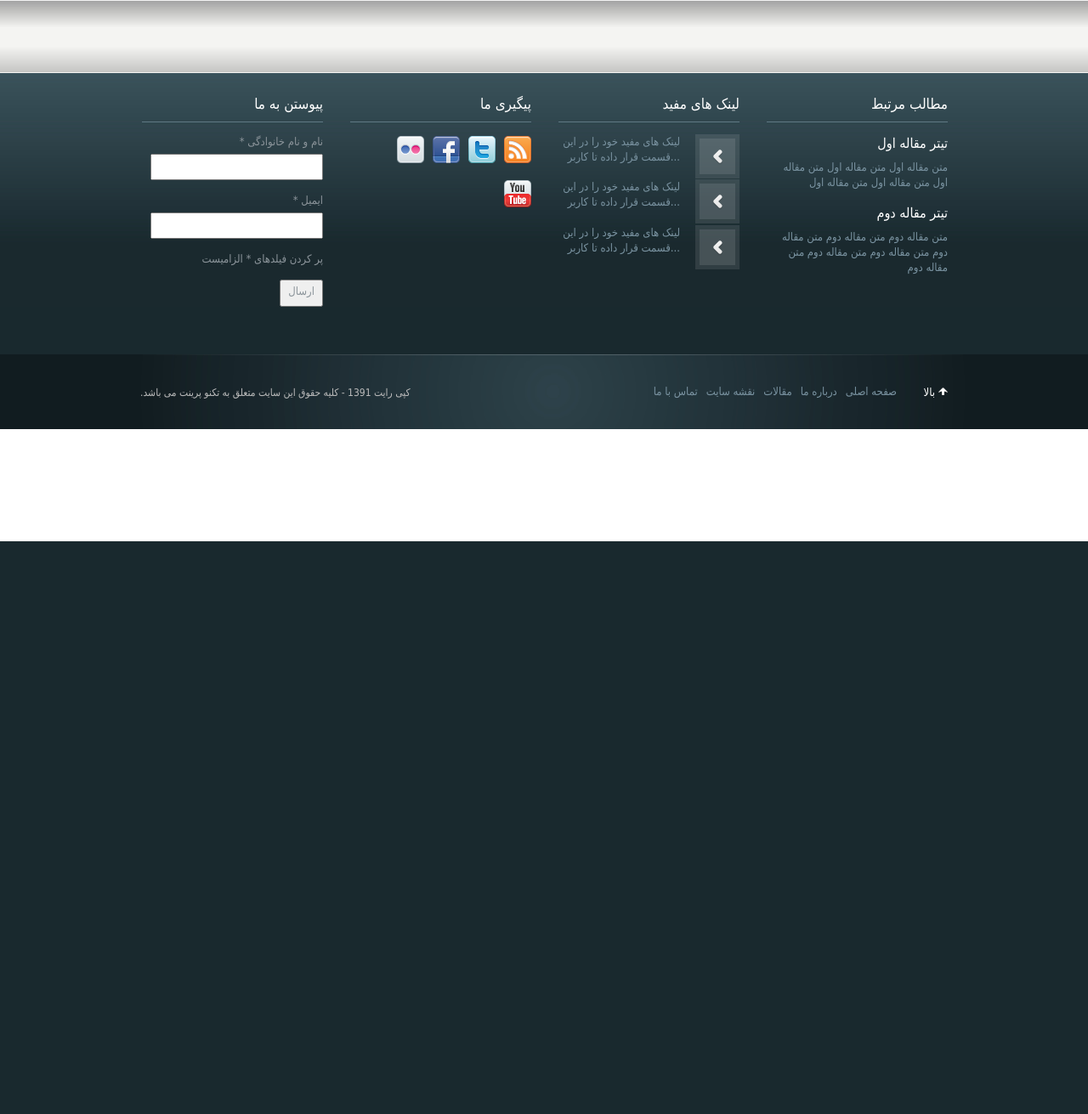
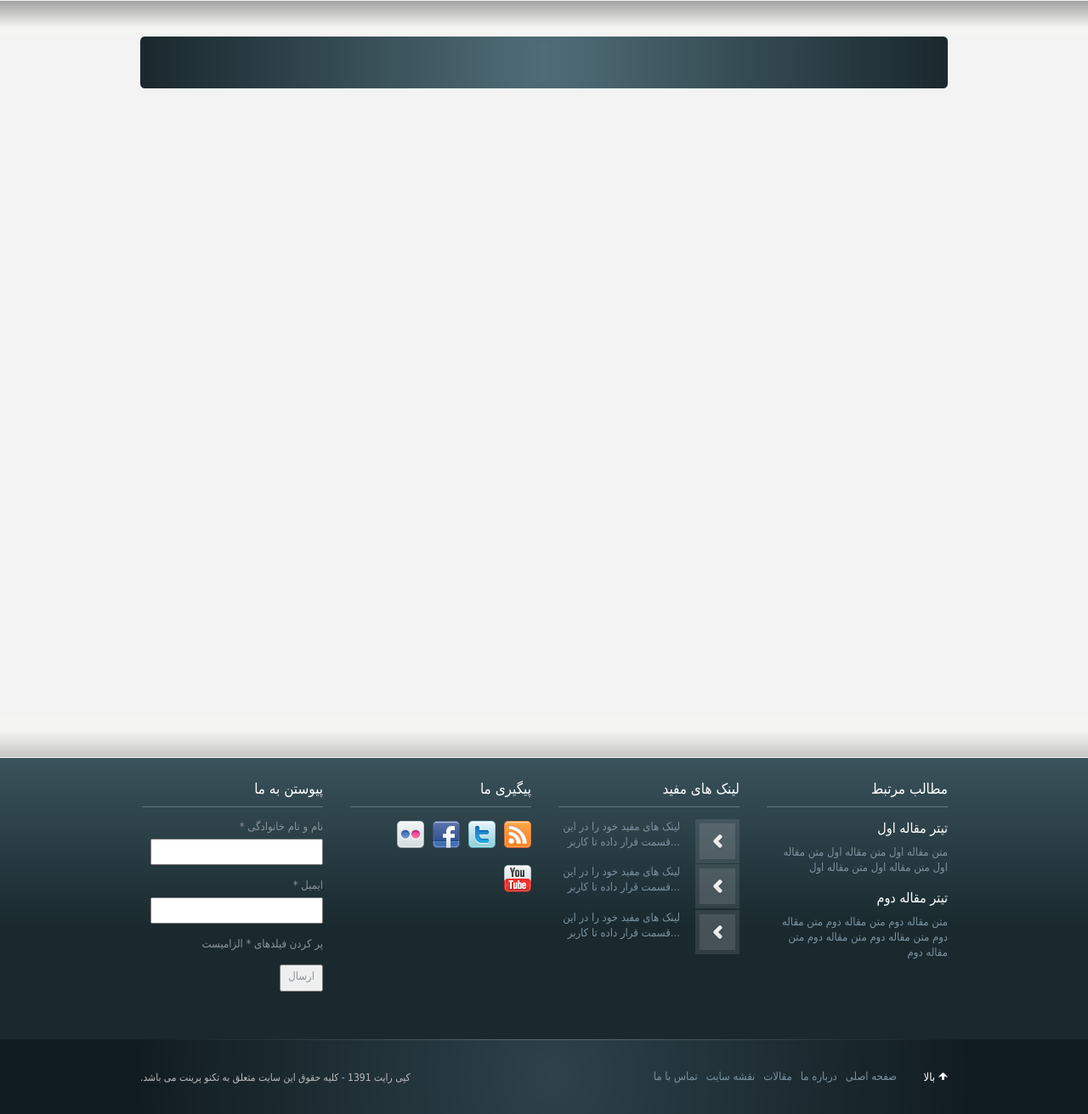
Before and after one commit to mediateq/Technoprint, a PHP site: page /contact.php in a window 1280 px wide. Shown: the part 163-1474 px from the top of the page at 85% size. Before the commit the page ends 800 px from the top, so only its background shows below. Run offline with PHP 8.4, Linux system fonts and the light colour scheme.

Commit message:
add images of title to others page

```diff
--- a/contact.php
+++ b/contact.php
@@ -1,5 +1,13 @@
 <?php include('./inc/header.php') ?>
 
-
+<section class="contact">
+	<div class="container">
+		<div id="title-pages">
+			<div class="top-pic"></div>
+			<div class="main-pic"></div>
+			<div class="bot-pic"></div>
+		</div>
+	</div>
+</section>
 
 <?php include('./inc/footer.php') ?>
--- a/style.css
+++ b/style.css
@@ -223,15 +223,12 @@ div.shadow-top{
 	background-image: url('./images/bg-div-main.jpg');
 	background-repeat: repeat-x;
 	min-width: 1000px;
+	padding-bottom: 6px;
 }
 
 section.middle{
 	background-color: #f3f3f3;
 	min-width: 1000px;
-}
-
-section.middle .container .slideshow{
-	padding-top: 6px;
 }
 
 section.middle .container .text{
@@ -586,3 +583,29 @@ footer .bot-footer .container .copyright p{
 	margin-top: 4px;
 	text-align: left;
 }
+/*------------------------------Contact Page---------------------------*/
+section.contact{
+	background-color: #F3F3F3;
+}
+
+section.contact .container{
+	min-height: 800px;
+}
+
+#title-pages .top-pic{
+	height: 6px;
+	background-image: url('./images/bg-tools-t.jpg');
+	background-repeat: no-repeat;
+}
+
+#title-pages .bot-pic{
+	height: 7px;
+	background-image: url('./images/bg-tools-b.jpg');
+	background-repeat: no-repeat;
+}
+
+#title-pages .main-pic{
+	height: 48px;
+	background-image: url('./images/bg-tools-c.jpg');
+	background-repeat: repeat-y;
+}
```
Also changed, not shown: images/bg-tools-b.jpg (added), images/bg-tools-c.jpg (added), images/bg-tools-t.jpg (added).
